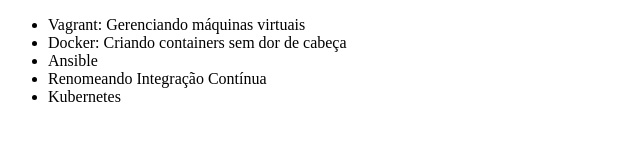
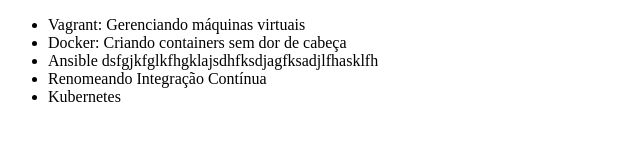
Before and after one commit to cmarcec/alura-git, a plain HTML site: page index.html in a window 1280 px wide. Shown: the whole page, without its empty margins (0-640 px from the left). Drawn offline with Linux system fonts and the light colour scheme.

Commit message:
Alterando o código

```diff
--- a/index.html
+++ b/index.html
@@ -8,7 +8,7 @@
     <ul>
         <li>Vagrant: Gerenciando máquinas virtuais</li>
         <li>Docker: Criando containers sem dor de cabeça</li>
-        <li>Ansible</li>
+        <li>Ansible  dsfgjkfglkfhgklajsdhfksdjagfksadjlfhasklfh</li>
         <li>Renomeando Integração Contínua</li>
         <li>Kubernetes</li>
     </ul>
```
